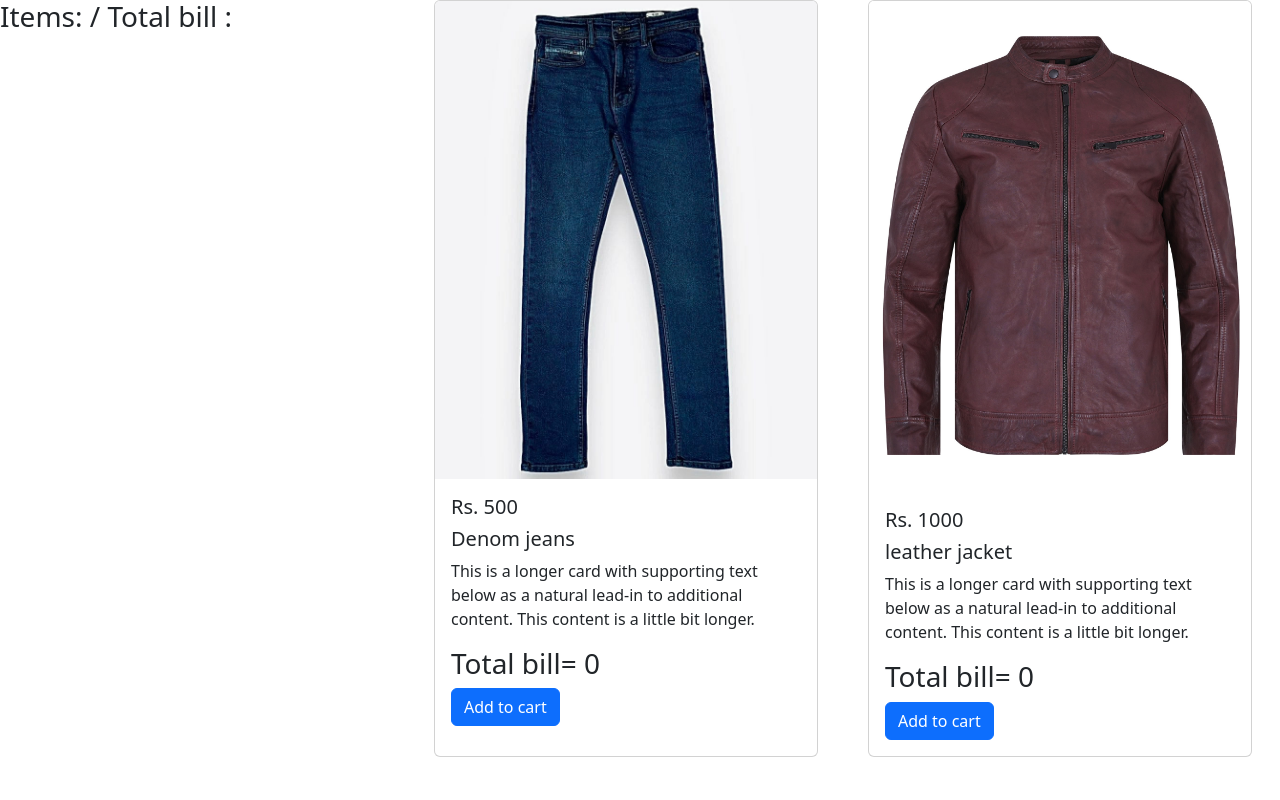
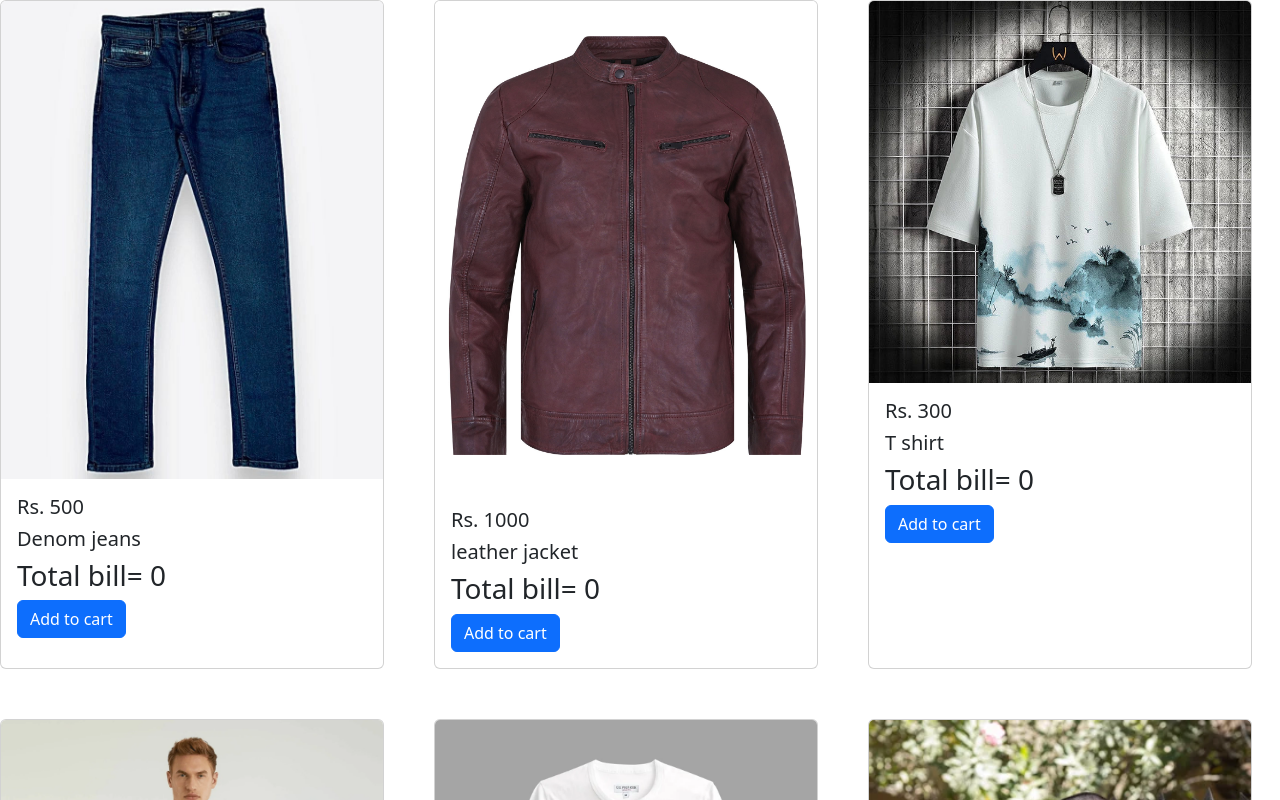
Before and after one commit to shehryarkj/add-to-cart, a React (Vite) app: page / in a window 1280 px wide. Shown: the top 800 px of the page. Built offline with nearby package versions, Linux system fonts and the light colour scheme.

Commit message:
Update App.jsx

```diff
--- a/src/App.jsx
+++ b/src/App.jsx
@@ -72,7 +72,7 @@ const [counter,setCounter]= useState(0)
 
   return (
     <div id='d1'>
-      <div className="d2"> <h3>Items: {} / Total bill : {}</h3>  </div>
+
       {products.map((p, index) => (
         <div className="col" >
           <div className="card h-100">
@@ -80,10 +80,7 @@ const [counter,setCounter]= useState(0)
             <div className="card-body">
               <h5 className="card-title">Rs. {p.price}</h5>
               <h5 className="card-title">{p.title}</h5>
-              <p className="card-text">
-                This is a longer card with supporting text below as a natural lead-in
-                to additional content. This content is a little bit longer.
-              </p>
+
               <h3>Total bill= {totals[index]}</h3>
               <button
                 onClick={() => inc(index)}
```
